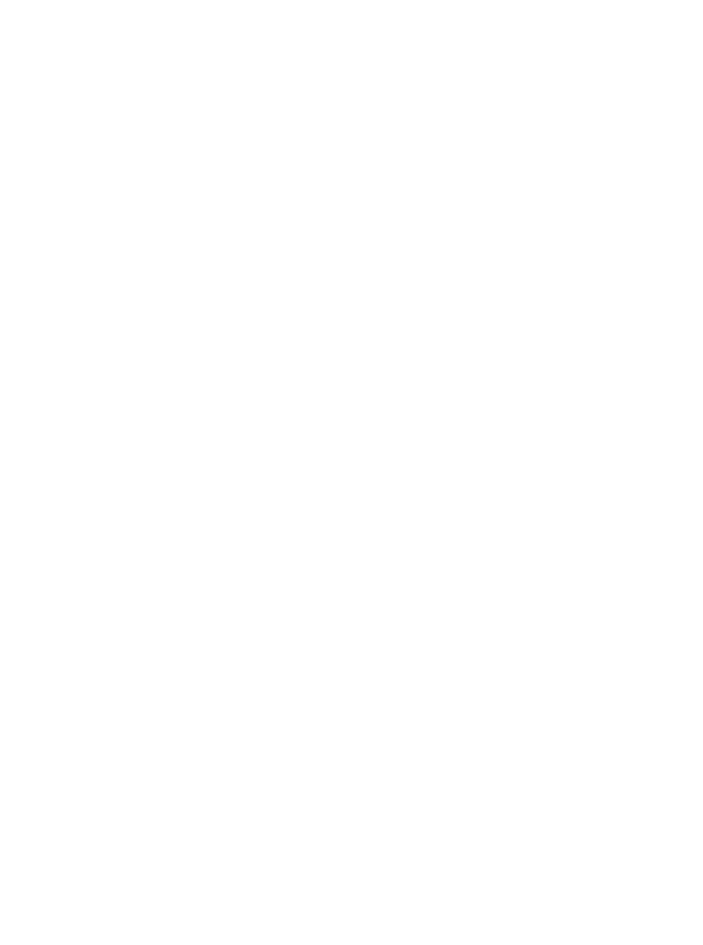
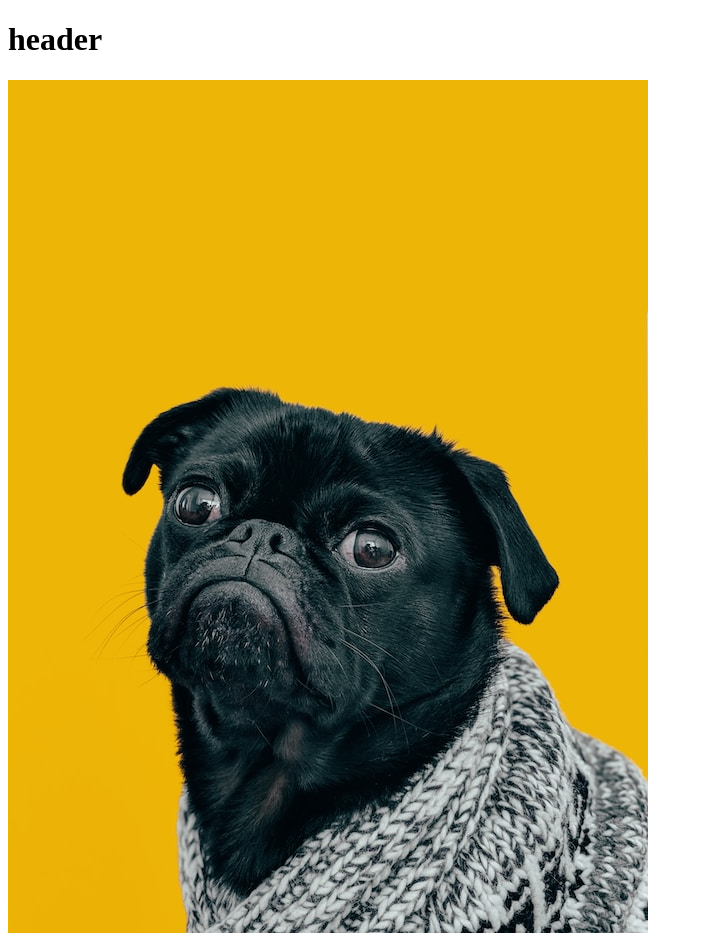
Before and after one commit to nesstio/html, a plain HTML site: page index.html in a window 1280 px wide. Shown: the whole page, without its empty margins (0-703 px from the left). Before the commit the page ends 800 px from the top, so only its background shows below. Drawn offline with Linux system fonts and the light colour scheme.

Commit message:
sample html

```diff
--- a/index.html
+++ b/index.html
@@ -9,5 +9,8 @@
 </head>
 <body>
     <script src="https://unpkg.com/html-data-include@3.3.3/html-data-include.js"></script>
+    <h1>header</h1>
+    <img src="img/dog.jpg" alt="dog">
+
 </body>
 </html>
```
Also changed, not shown: img/dog.jpg (added).
